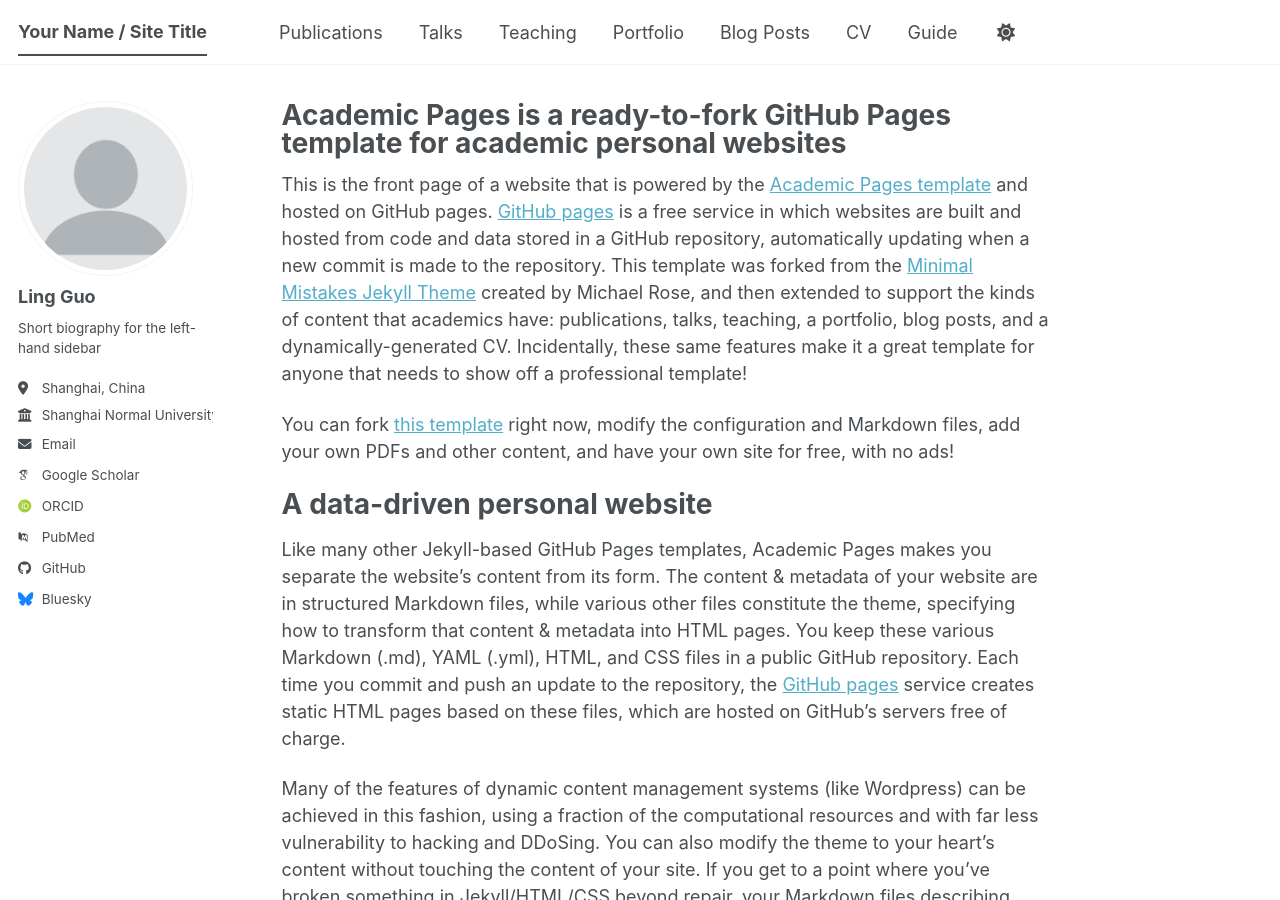
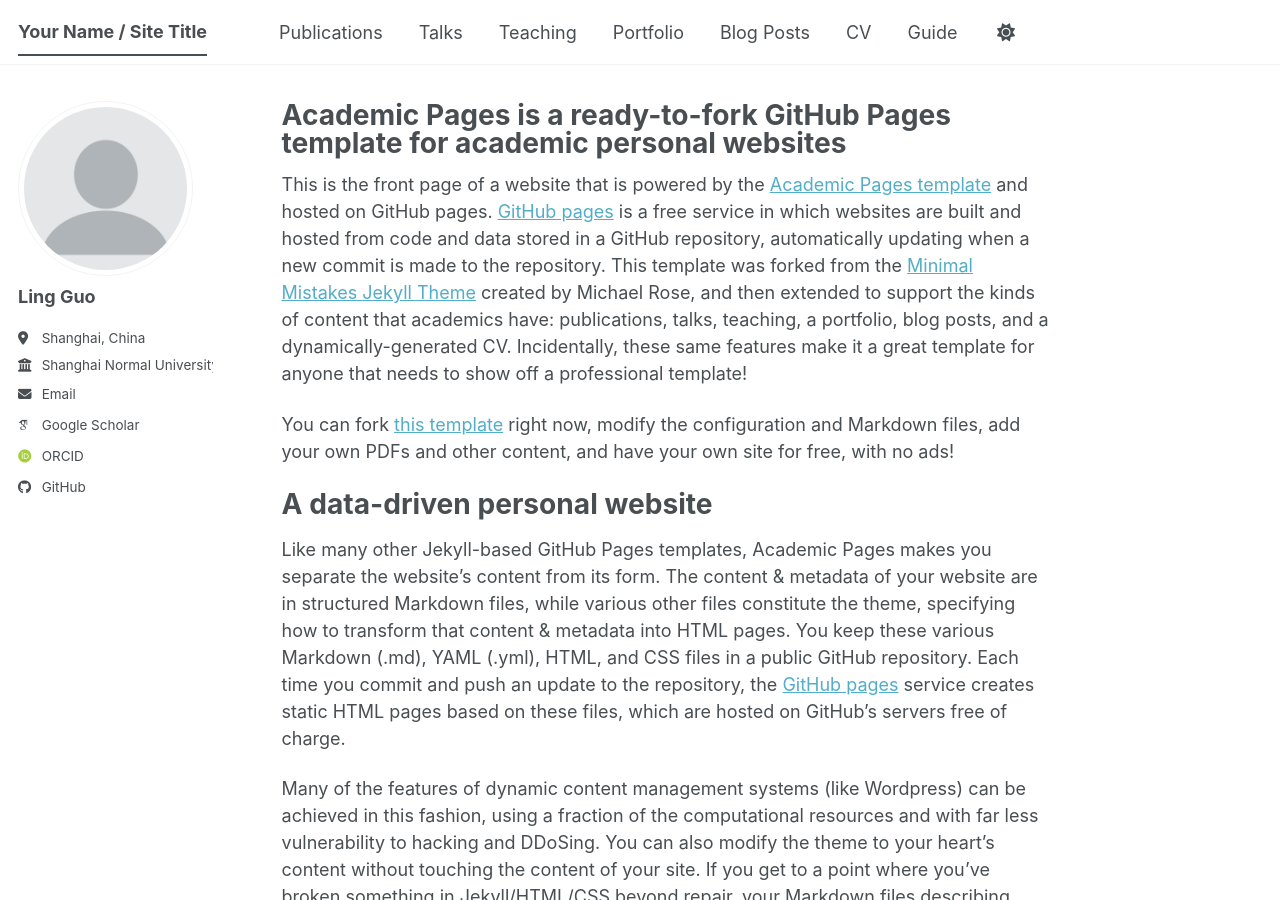
Before and after one commit to xintong-uq/xintong-uq.github.io, a Jekyll site: the page built from _pages/about.md, in a window 1280 px wide and 900 px high. Built offline with Jekyll 4.4.1, drawn with Linux system fonts in a browser that asks for light colours; some web fonts are replaced; a script bundle is joined from its source files by our own code; library files that are not in the unit come from our copies.

Commit message:
modify config

```diff
--- a/_config.yml
+++ b/_config.yml
@@ -13,7 +13,7 @@
 title_separator          : "-"
 name                     : &name "Your Name"
 description              : &description "Your Name's academic portfolio"   # Update this with a general description of your site, this is the default if not overridden by a page
-url                      : https://academicpages.github.io # The base hostname & protocol for your site e.g. "https://[your GitHub username].github.io",
+url                      : https://xintong-uq.github.io # The base hostname & protocol for your site e.g. "https://[your GitHub username].github.io",
                                                            # or if you already have some other page hosted on Github then use "https://[your GitHub username].github.io/[Your Repo Name]"
 baseurl                  : "" # the subpath of your site, e.g. "/blog"
 repository               : "academicpages/academicpages.github.io"
@@ -26,7 +26,7 @@
   avatar           : "profile.png"
   name             : "Ling Guo"
   pronouns         : # example: "she/her"
-  bio              : "Short biography for the left-hand sidebar"
+  bio              : ""
   location         : "Shanghai, China"
   employer         : "Shanghai Normal University"
   uri              : # URL
@@ -35,13 +35,13 @@
   # Academic websites
   academia         : # URL
   arxiv            : # URL - Update with the correct link to your profile
-  googlescholar    : "https://scholar.google.com/citations?user=PS_CX0AAAAAJ"
+  googlescholar    : "https://scholar.google.com/citations?hl=en&user=Ys5ZVhEAAAAJ&view_op=list_works&sortby=pubdate"
   inspire-hep      : # URL
   impactstory      : # URL
   orcid            : "https://orcid.org/yourorcidurl"
   semantic         : # URL
   ssrn             : # URL
-  pubmed           : "https://www.ncbi.nlm.nih.gov/pubmed/?term=john+snow"
+  # pubmed           : "https://www.ncbi.nlm.nih.gov/pubmed/?term=john+snow"
   researchgate     : # URL
   scopus           : # URL
   zotero           : # URL
@@ -57,7 +57,7 @@
 
   # Social media
   artstation       : # Username
-  bluesky          : "bsky.app" # Replace this with you Bluesky username
+  # bluesky          : "bsky.app" # Replace this with you Bluesky username
   facebook         : # Username
   flickr           : # Username
   foursquare       : # Username
```
